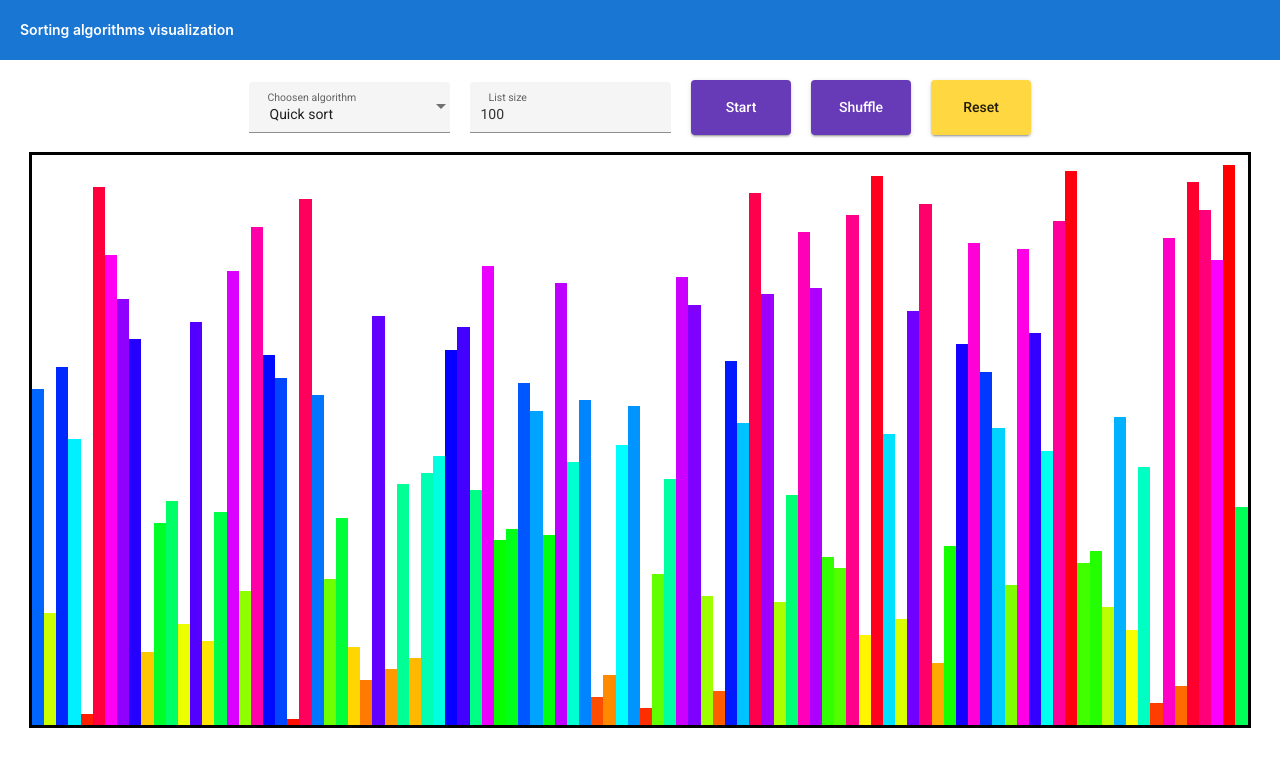
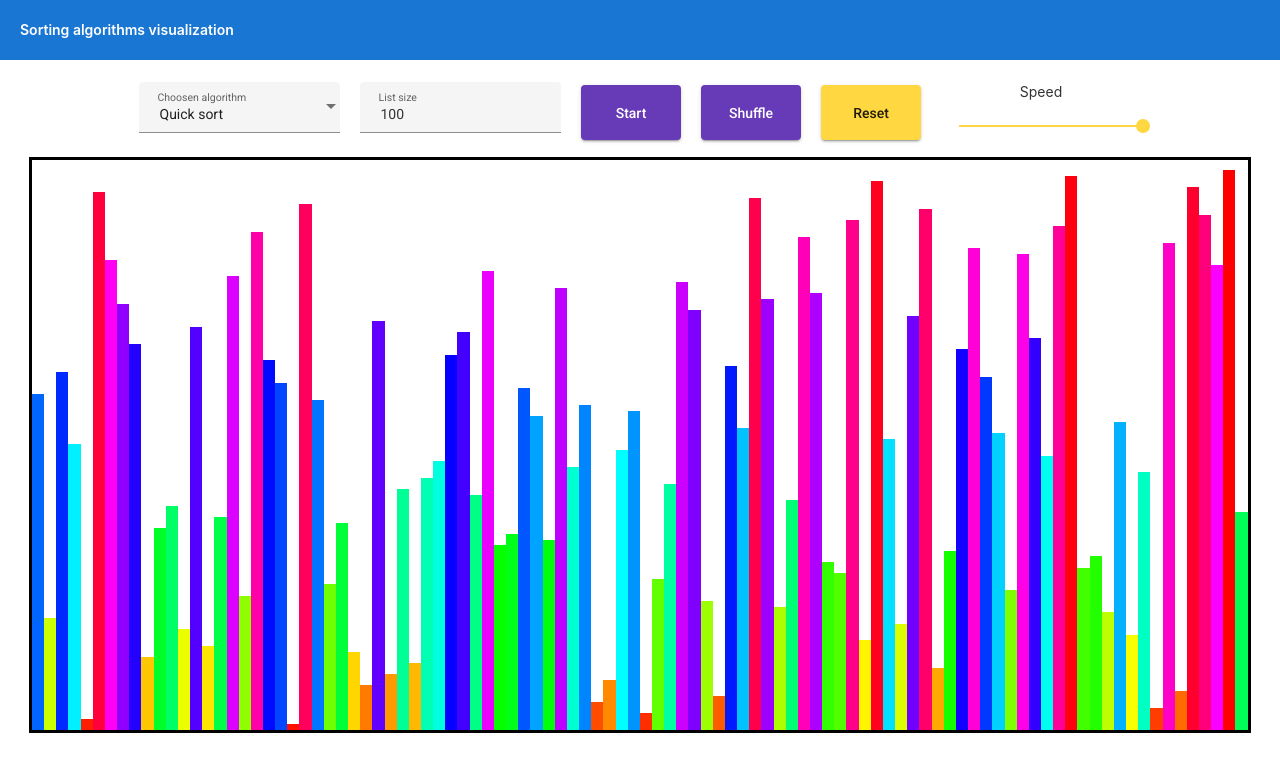
Before and after one commit to AdamZych333/Sorting-algorithms-visualization, an Angular app: page / in a window 1280 px wide. Shown: the top 772 px of the page. Built offline with nearby package versions, Linux system fonts and the light colour scheme.

Commit message:
added slider changing animation speed

```diff
--- a/src/app/app.component.sass
+++ b/src/app/app.component.sass
@@ -23,6 +23,5 @@
         display: flex
         margin: 82px auto 32px
         padding: 0 16px
-        max-width: 960px
         flex-direction: column
         align-items: center
--- a/src/app/app.module.ts
+++ b/src/app/app.module.ts
@@ -5,6 +5,7 @@ import { MatFormFieldModule } from '@angular/material/form-field';
 import {MatSelectModule} from '@angular/material/select';
 import {MatButtonModule} from '@angular/material/button';
 import {MatInputModule} from '@angular/material/input';
+import {MatSliderModule} from '@angular/material/slider';
 
 import { AppComponent } from './app.component';
 import { BrowserAnimationsModule } from '@angular/platform-browser/animations';
@@ -26,6 +27,7 @@ import { MenuComponent } from './menu/menu.component';
     MatSelectModule,
     MatButtonModule,
     MatInputModule,
+    MatSliderModule,
   ],
   providers: [],
   bootstrap: [AppComponent]
--- a/src/app/menu/menu.component.html
+++ b/src/app/menu/menu.component.html
@@ -1,4 +1,4 @@
-<div class="manu">
+<div class="menu">
     <mat-form-field appearance="fill" color="primary">
         <mat-label>Choosen algorithm</mat-label>
         <mat-select [disabled]="repaintService.running" [(ngModel)]="selectedAlgorithm" name="algorithm">
@@ -17,4 +17,17 @@
     <button *ngIf="repaintService.running;" mat-raised-button color="primary" class="stop-btn" (click)="onStopClick()">Stop</button>
     <button [disabled]="repaintService.running" mat-raised-button color="primary" class="shuffle-btn" (click)="onShuffleClick()">Shuffle</button>
     <button mat-raised-button color="accent" class="reset-btn" (click)="onResetClick()">Reset</button>
+    <div class="delay">
+      <div class="delay-label">Speed</div>
+      <mat-slider
+        color="accent"
+        (input)="onSliderChange($event)"
+        thumbLabel
+        step="1"
+        min="0"
+        [max]="maxSpeed"
+        [value]="maxSpeed"
+        aria-label="units">
+      </mat-slider>
+    </div>
 </div>
--- a/src/app/menu/menu.component.sass
+++ b/src/app/menu/menu.component.sass
@@ -1,8 +1,20 @@
-*
-    margin: 0 10px
+.menu
+    width: 95vw
+    display: flex
+    justify-content: center
 
-button
-    margin: 0 10px
-    top: -7px
-    height: 55px
-    width: 100px
+    *
+        margin: 0px 10px
+
+    button
+        margin: 10px 10px
+        top: -7px
+        height: 55px
+        width: 100px
+
+    .delay
+        width: 200px
+        .delay-label
+            text-align: center
+        mat-slider
+            width: 200px
--- a/src/app/menu/menu.component.ts
+++ b/src/app/menu/menu.component.ts
@@ -17,6 +17,7 @@ export class MenuComponent{
   algorithms: Algorithm[] = algorithms;
   selectedAlgorithm: Algorithm = this.algorithms[0];
   selectedSize: number = 100;
+  maxSpeed: number = 100;
 
   constructor(public repaintService: RepaintService, private recordsService: RecordsService) {
     recordsService.createRecords(this.DEFAULT_SIZE)
@@ -45,4 +46,8 @@ export class MenuComponent{
    onResetClick(){
     this.repaintService.reset();
    }
+
+   onSliderChange(event: any){
+    this.repaintService.delay = this.maxSpeed - event.value < 10? this.maxSpeed - event.value: 2*(this.maxSpeed - event.value);
+   }
 }
--- a/src/app/repaint.service.ts
+++ b/src/app/repaint.service.ts
@@ -8,7 +8,7 @@ export class RepaintService {
   queue: {i: number, j: number}[] = [];
   timer: ReturnType<typeof setTimeout> | null = null;
   running: boolean = false;
-  delay: number = 100;
+  delay: number = 0;
 
   constructor(private recordsService: RecordsService) { }
 
```
